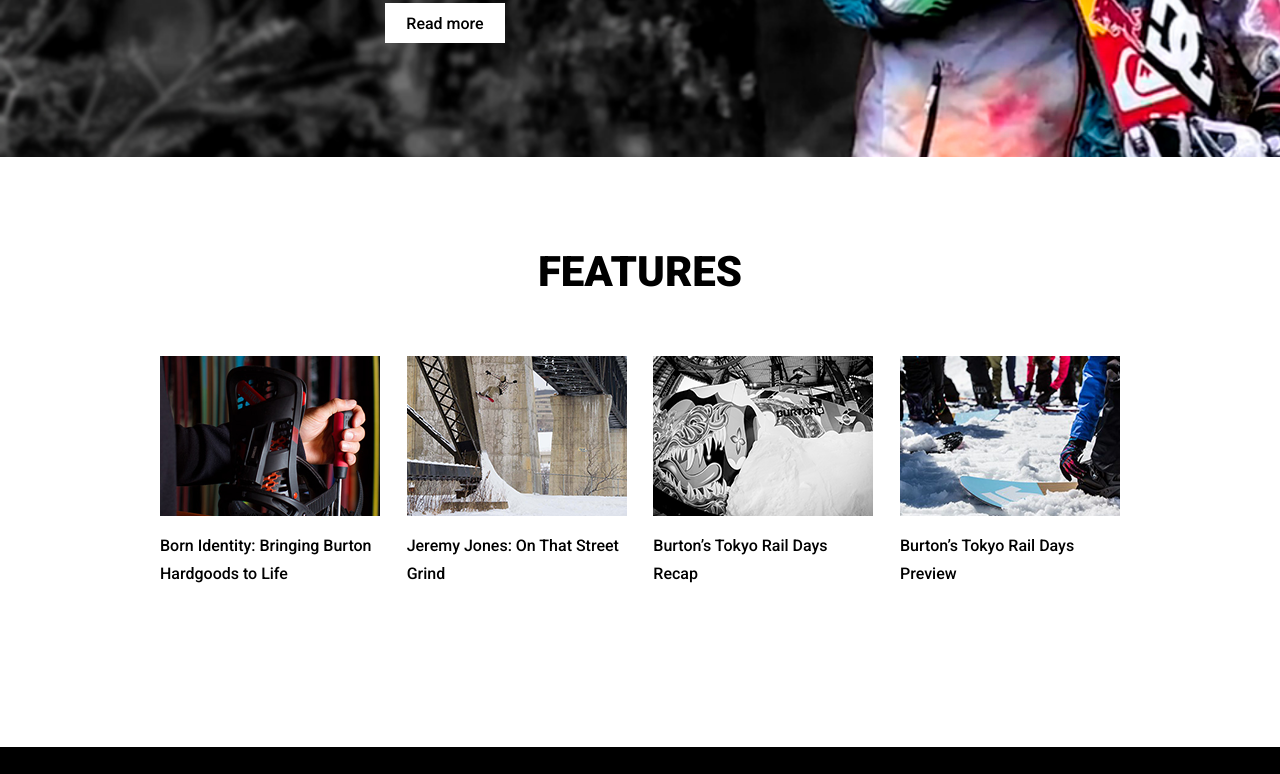
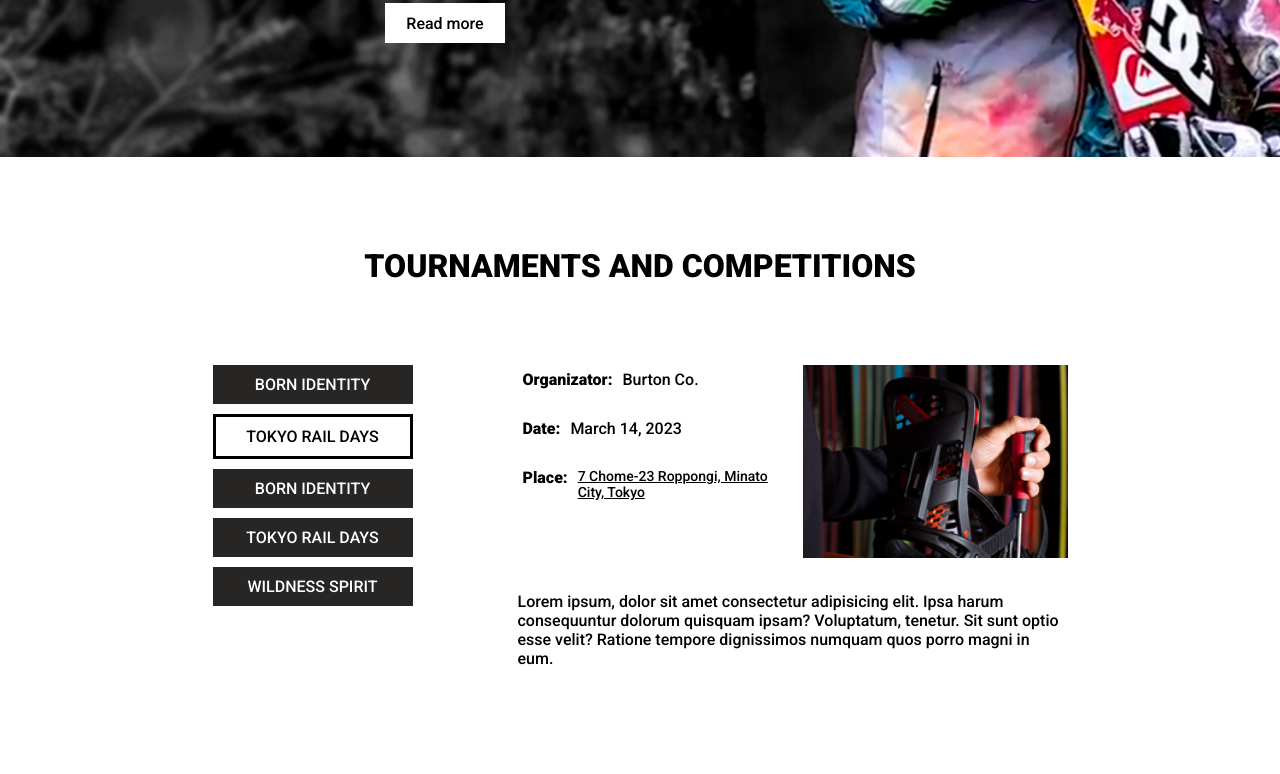
Before and after one commit to maksymopanasenko/snowboards, a website: page src/index.html in a window 1280 px wide. Shown: the part 2235-3009 px from the top of the page. Drawn offline with Linux system fonts and the light colour scheme; no server answers.

Commit message:
Completely replaced section 'features' with section 'tournaments' in html

```diff
--- a/src/index.html
+++ b/src/index.html
@@ -126,10 +126,39 @@
         <section class="features" id="events">
             <div class="container">
                 <h2 class="features__title">
-                    Features
+                    Tournaments and competitions
                 </h2>
 
-                <div class="features__images">
+                <div class="features__images_pack">
+                    <ul class="features__images_panel">
+                        <li class="features__images_item">Born Identity</li>
+                        <li class="features__images_item features__images_item_active">Tokyo Rail Days</li>
+                        <li class="features__images_item">Born Identity</li>
+                        <li class="features__images_item">Tokyo Rail Days</li>
+                        <li class="features__images_item">Wildness spirit</li>
+                    </ul>
+                    <div class="features__images_display">
+                        <ul class="features__images_data">
+                            <li class="features__images_pos">
+                                <div>Organizator:</div><span>Burton Co.</span>
+                            </li>
+                            <li class="features__images_pos">
+                                <div>Date:</div><span>March 14, 2023</span>
+                            </li>
+                            <li class="features__images_pos">
+                                <div>Place:</div><span id="place"><a href="https://goo.gl/maps/p9spYsJzK5UW1zEg9">7 Chome-23 Roppongi, Minato City, Tokyo</a></span>
+                            </li>
+                        </ul>
+                        <div class="features__images_img">
+                            <img src="img/features/img 1.png" alt="1">
+                        </div>
+                        <div class="features__images_descr">
+                            Lorem ipsum, dolor sit amet consectetur adipisicing elit. Ipsa harum consequuntur dolorum quisquam ipsam? Voluptatum, tenetur. Sit sunt optio esse velit? Ratione tempore dignissimos numquam quos porro magni in eum.
+                        </div>
+                    </div>
+                </div>
+
+                <div style="display: none" class="features__images">
                     <div class="features__images__item">
                         <img src="img/features/img 1.png" alt="1">
                         <div class="features__images__item-text">
@@ -154,6 +183,18 @@
                             Burton’s Tokyo Rail Days Preview
                         </div>
                     </div>
+                    <div class="features__images__item">
+                        <img src="img/features/img 1.png" alt="1">
+                        <div class="features__images__item-text">
+                            Born Identity: Bringing Burton Hardgoods to Life
+                        </div>
+                    </div>
+                    <div class="features__images__item">
+                        <img src="img/features/img 2.png" alt="2">
+                        <div class="features__images__item-text">
+                            Jeremy Jones: On That Street Grind
+                        </div>
+                    </div>
                 </div>
             </div>
         </section>
@@ -174,7 +215,7 @@
                     <div class="modal__content__total-title">Total:</div>
                     <span>0</span> €
                 </div>
-                <button class="modal__content__btn">Go to shop</button>
+                <button class="modal__content__btn">Back to shop</button>
             </div>
         </div>
 
--- a/src/js/script.js
+++ b/src/js/script.js
@@ -110,14 +110,14 @@
                     if (item.classList.contains('price')) {
                         quantity.innerHTML = arrItems.length + 1;
                         amount.innerHTML = parseInt(amount.innerHTML) + parseInt(priceItem.innerHTML.slice(0, priceItem.innerHTML.length-2));
-                        console.log(1)
+
                         getDataItem();
                     } else {
                         return;
                     }
                 });
             }
-        })
+        });
 
         slides.forEach(slide => {
             const width = window.getComputedStyle(slide).width;
@@ -344,7 +344,7 @@
                     totalBlock.style.display = 'none';
 
                     orderBtn.classList.remove('order');
-                    orderBtn.textContent = 'Go to shop';
+                    orderBtn.textContent = 'Back to shop';
                 }
                 item.remove();
             });
--- a/src/sass/blocks/_features.scss
+++ b/src/sass/blocks/_features.scss
@@ -1,24 +1,112 @@
 .features {
     min-height: 500px;
+    padding: 90px 0;
     &__title {
-        font-size: 42px;
+        font-size: 32px;
         text-align: center;
-        margin-top: 90px;
         text-transform: uppercase;
     }
     &__images {
         display: flex;
-        justify-content: space-between;
+        flex-wrap: wrap;
         margin-top: 60px;
         &__item {
             width: 220px;
+            margin: 10px;
             &-text {
                 margin-top: 12px;
                 line-height: 28px;
             }
             img {
                 width: 100%;
+                cursor: pointer;
             }
+        }
+
+        // experiment
+
+        &_pack {
+            margin-top: 80px;
+            display: flex;
+            justify-content: space-around;
+            min-height: 300px;
+        }
+
+        &_panel {
+            height: 300px;
+            // overflow: scroll;
+        }
+
+        &_item {
+            list-style: none;
+            padding: 10px;
+            margin-bottom: 10px;
+            background: #282525;
+            color: #fff;
+            width: 200px;
+            text-align: center;
+            text-transform: uppercase;
+            &_active {
+                color: #000;
+                background: #fff;
+                border: 3px solid black;
+            }
+        }
+
+        &_display {
+            width: 550px;
+            display: grid;
+            grid-template-columns: repeat(2, 1fr);
+            grid-template-rows: repeat(2, minmax(100px, auto));
+            row-gap: 30px;
+            column-gap: 20px;
+        }
+
+        &_title {
+            text-align: center;
+            font-size: 20px;
+            font-weight: 700;
+        }
+
+        // &_data {
+        //     display: flex;
+        //     flex-direction: column;
+        //     justify-content: space-around;
+        // }
+
+        &_pos {
+            display: flex;
+            padding: 5px;
+            margin-bottom: 20px;
+            list-style: none;
+            div {
+                font-size: 16px;
+                font-weight: 700;
+            }
+            span {
+                margin-left: 10px;
+            }
+
+            #place {
+                font-size: 14px;
+                a {
+                    // text-decoration: none;
+                    color: #000;
+                }
+            }
+        }
+
+        &_img {
+            // text-align: right;
+            img {
+                width: 100%;
+
+            }
+        }
+
+        &_descr {
+            grid-column: 1 / 3;
+            font-size: 16px;
         }
     }
 }
```
Also changed, not shown: dist/css/style.min.css, dist/index.html, dist/js/script.js, src/css/style.min.css.
